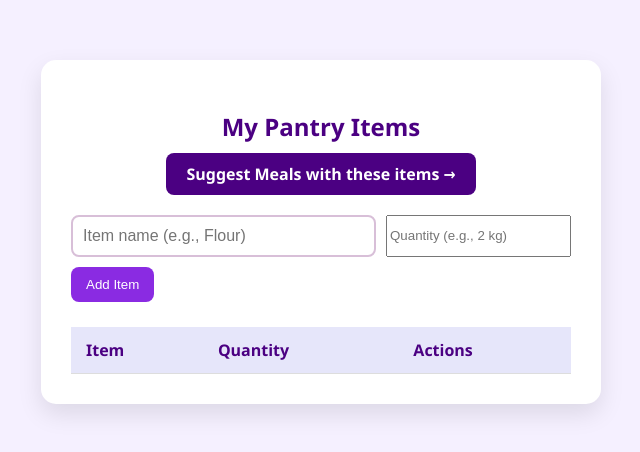
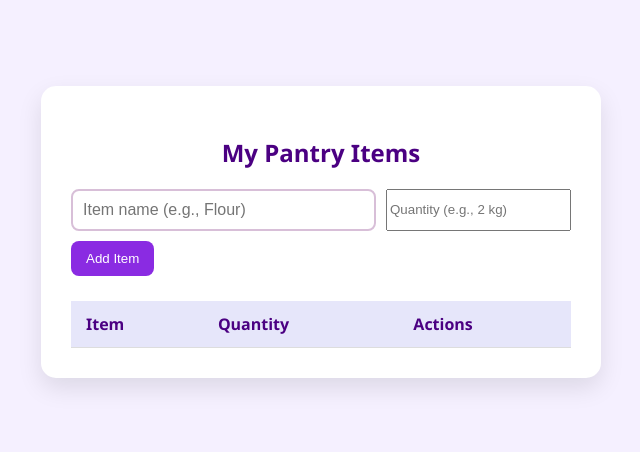
Before and after one commit to Srinithya-21/pantry-crud-app, a plain HTML site: page pantry.html in a window 1280 px wide. Shown: the part 168-620 px from the top of the page, without its empty margins (319-959 px from the left). Drawn offline with nearby package versions, Linux system fonts and the light colour scheme; no server answers.

Commit message:
Update pantry.html

```diff
--- a/pantry.html
+++ b/pantry.html
@@ -9,7 +9,6 @@
 <body class="pantry-page">
     <div class="pantry-container">
         <h2>My Pantry Items</h2>
-        <a href="meals.html" class="action-button">Suggest Meals with these items →</a>
 
         <form id="pantry-form">
             <div class="form-inputs">
```
